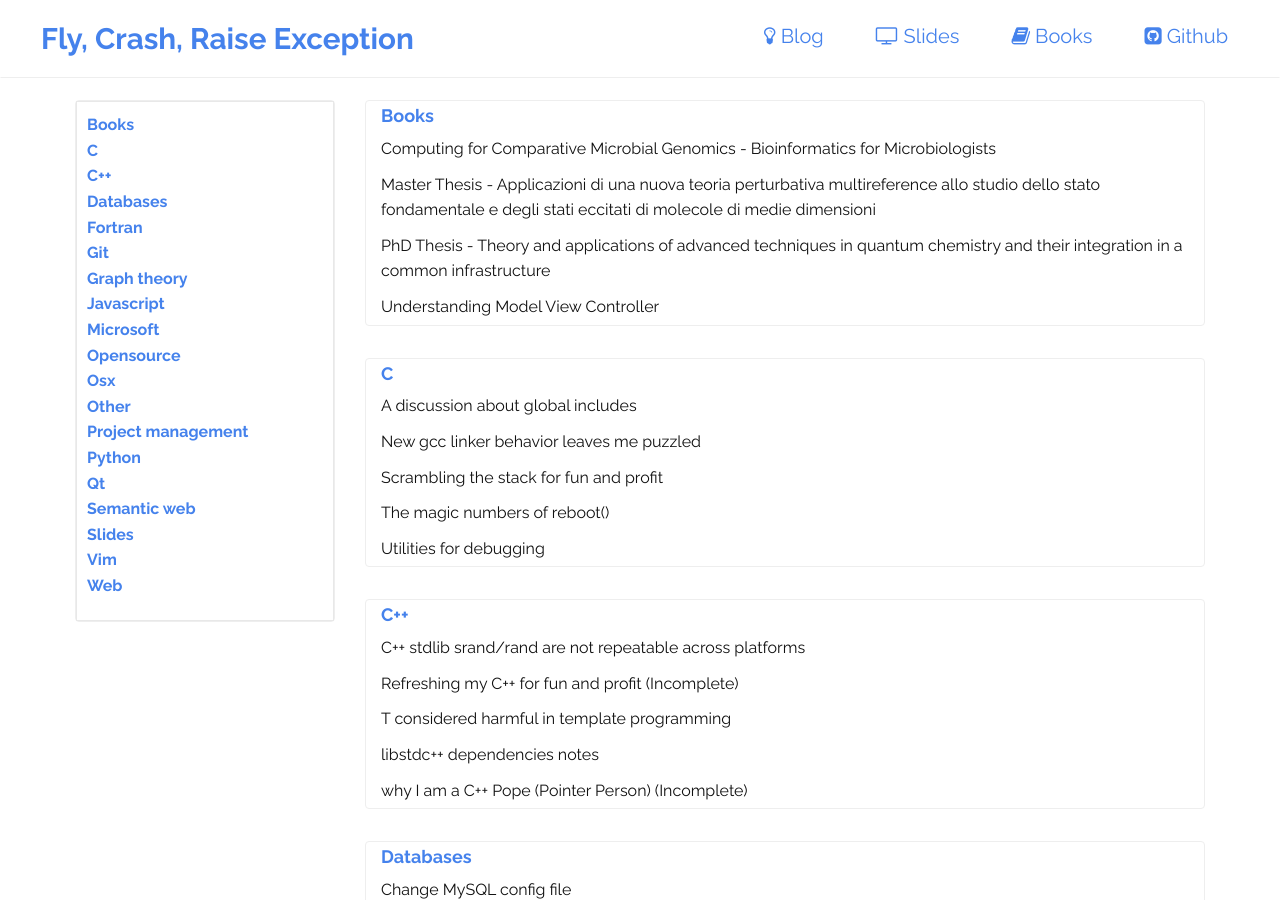
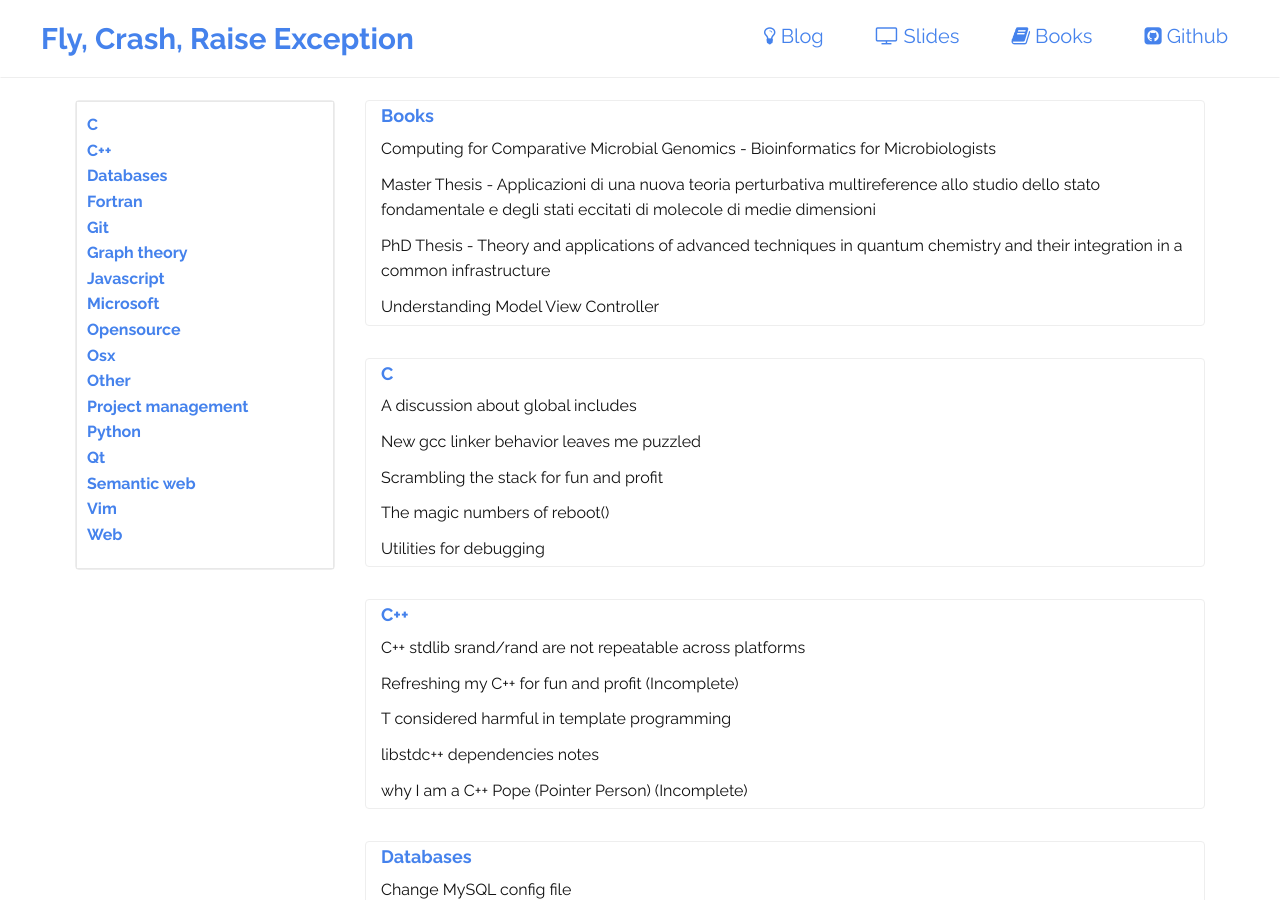
Before and after one commit to stefanoborini/stefanoborini.github.io, a Jekyll site: the page built from index.html, in a window 1280 px wide and 900 px high. Built offline with Jekyll 4.4.1, drawn with Linux system fonts in a browser that asks for light colours; the list of posts is cut into pages by our own code.

Commit message:
Checking if it's possible to exclude some categories

```diff
--- a/index.html
+++ b/index.html
@@ -11,8 +11,10 @@ layout: default
                 {% assign sorted_cats = site.categories | sort %}
                 {% for category in sorted_cats %}
                     {% capture category_name %}{{ category | first }}{% endcapture %}
-                    {% capture category_slug %}{{ category_name | slugize }}{% endcapture %}
-                    <li><a href="#{{category_slug}}">{{ category_name | capitalize }}</a></li>
+                    {% if category_name != 'slides' and category_name != 'books' %}
+                        {% capture category_slug %}{{ category_name | slugize }}{% endcapture %}
+                        <li><a href="#{{category_slug}}">{{ category_name | capitalize }}</a></li>
+                    {% endif %}
                 {% endfor %}
                 </ul>
               </div>
```
